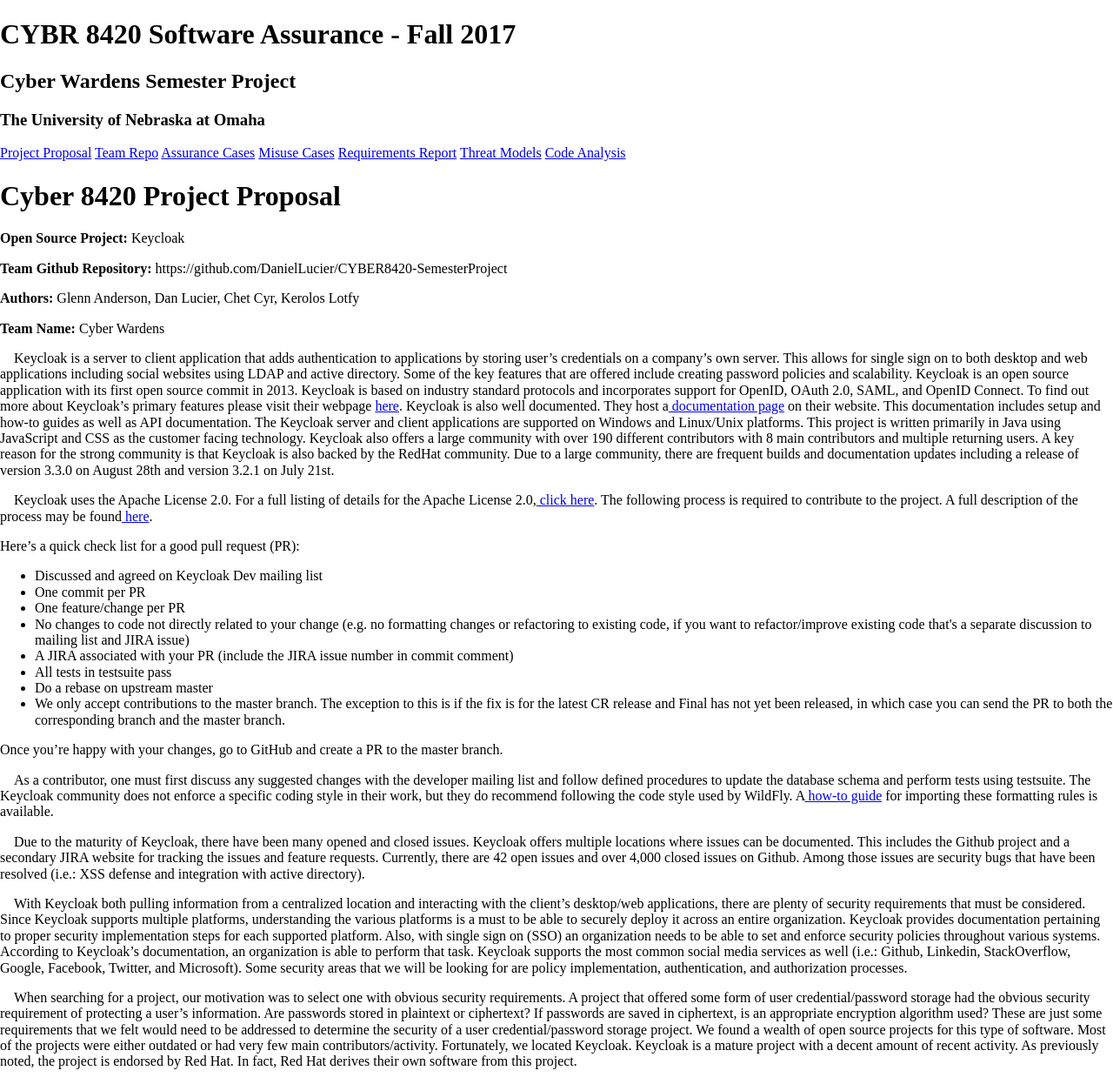
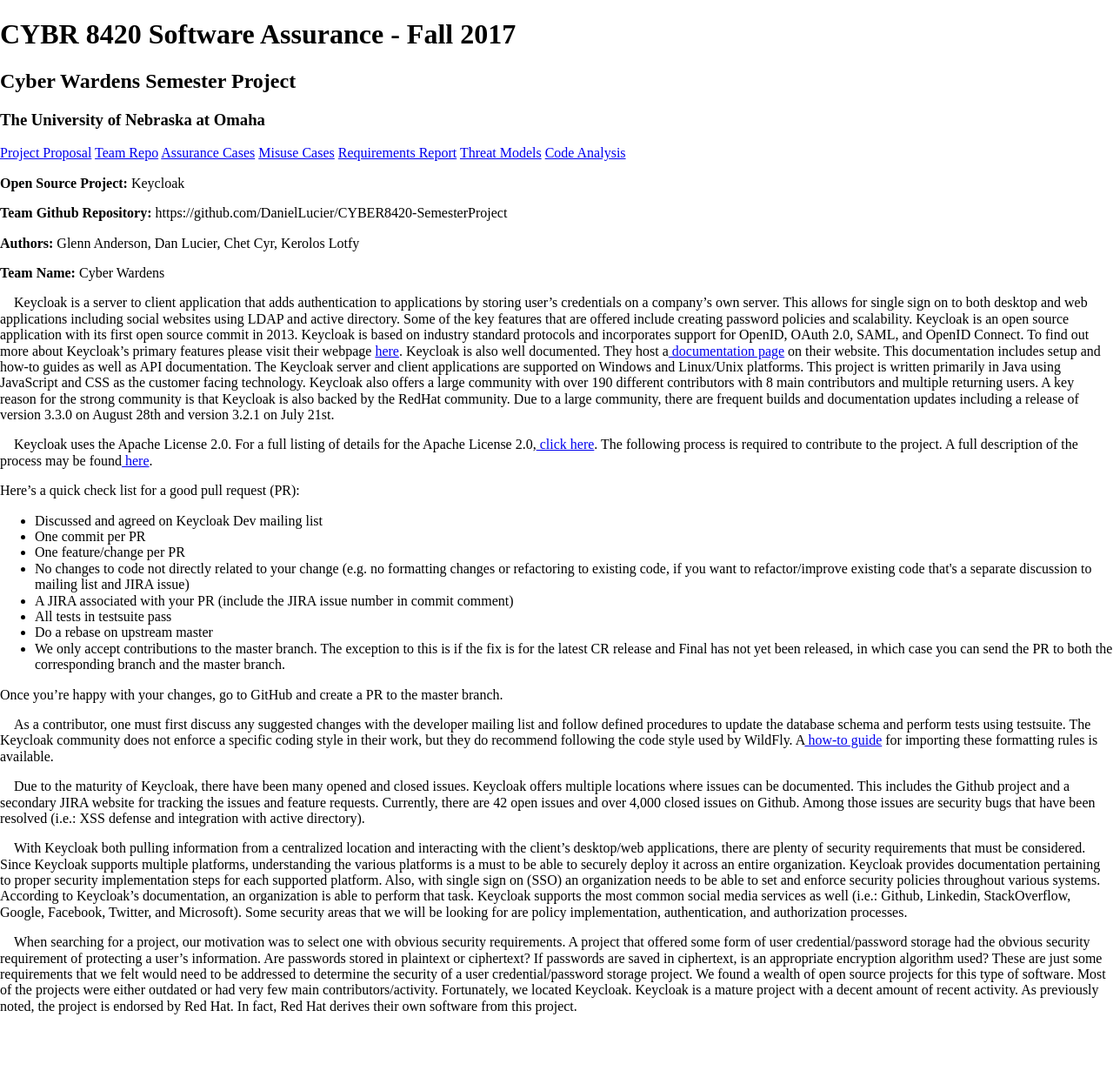
Before and after one commit to DanielLucier/CYBER8420-SemesterProject, a Jekyll site: the page built from misc/pages/ProjectProposal.md, in a window 1280 px wide. Shown: the whole page at 87% size. Built offline with Jekyll 4.4.1, drawn with Linux system fonts in a browser that asks for light colours; nearby versions of some CDN libraries; library files that are not in the unit come from our copies; after the commit the page ends 1182 px from its top, so only the background shows below that.

Commit message:
Update ProjectProposal.md

```diff
--- a/misc/pages/ProjectProposal.md
+++ b/misc/pages/ProjectProposal.md
@@ -3,10 +3,6 @@ layout: default
 title: 8420 Project Proposal
 description: CYBR 8420 Project Proposal
 ---
-
-Cyber 8420 Project Proposal
-===========================
-
 **Open Source Project:** Keycloak
 
 **Team Github Repository:** https://github.com/DanielLucier/CYBER8420-SemesterProject
```
